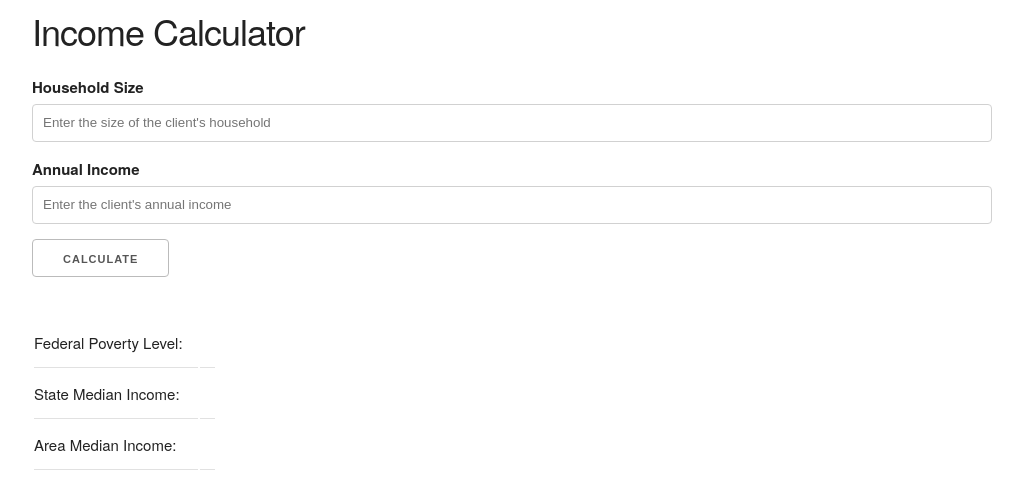
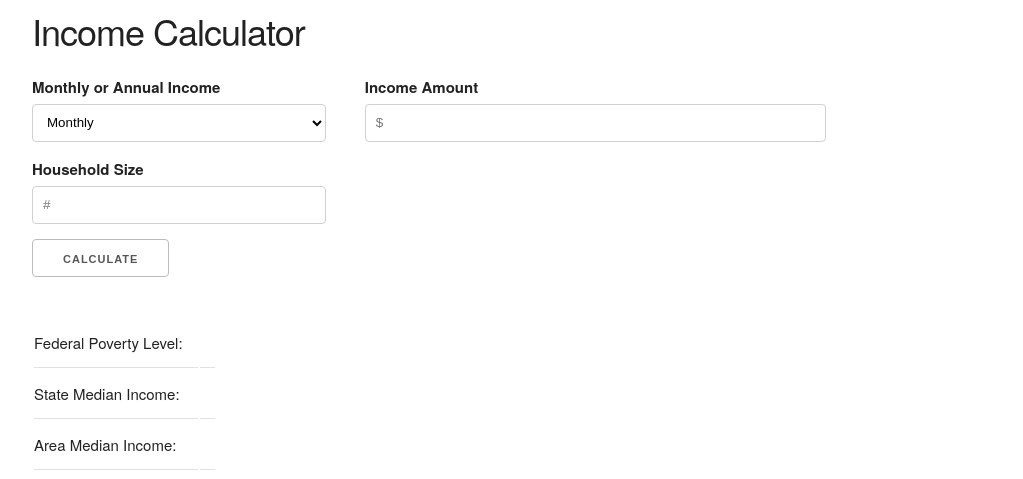
Before and after one commit to mark-hager/KC211-Income-calculator, a Flask app: page / in a window 1280 px wide. Shown: the top 479 px of the page, without its empty margins (128-1151 px from the left). Run offline with Flask 2, Linux system fonts and the light colour scheme.

Commit message:
math is off

```diff
--- a/New Income Calc/app.py
+++ b/New Income Calc/app.py
@@ -145,15 +145,17 @@ def send(fpl = sum, smi = sum, ami = sum):
             flash('Household size must be a number greater than 0.')
             errors = True
 
-
-        raw_annual_income = request.form['Annual Income']
+        income_type = request.form['Income Type']
+        raw_income = request.form['Income Amount']
         # remove dollar signs and commas from income
         clean_income = re.compile(r'[^\d.]+')
-        annual_income = clean_income.sub('', raw_annual_income)
-        # check that annual income is a nonnegative number
+        raw_income = clean_income.sub('', raw_income)
+        # check that income is a nonnegative number
         try:
-            if float(annual_income) >= 0:
-                annual_income = float(annual_income)
+            if float(raw_income) >= 0 and income_type == 'Monthly':
+                annual_income = float(raw_income) * 12
+            elif float(raw_income) >= 0 and income_type == 'Annual':
+                annual_income = float(raw_income)
         # else give an error
         except ValueError:
             flash('Household income must be 0 or greater.')
@@ -161,6 +163,7 @@ def send(fpl = sum, smi = sum, ami = sum):
         # if there's an error refresh the page
         if errors:
             return render_template('app.html')
+
 
     FPL = calculate_fpl(annual_income, household_size)
     SMI = calculate_smi(annual_income, household_size)
--- a/New Income Calc/templates/app.html
+++ b/New Income Calc/templates/app.html
@@ -38,21 +38,47 @@
       {% endfor %}
 
       <form action="/send" method="POST" autocomplete="off">
+
+        <div class="row">
+
+
+          <div class ="four columns">
+            <label for="Income Type">Monthly or Annual Income</label>
+            <select class="u-full-width" name="Income Type">
+              <option value="Monthly">Monthly</option>
+              <option value="Annual">Annual</option>
+            </select>
+
+          </div>
+
+          <div class="one-half column">
+              <label for="Income Amount">Income Amount</label>
+            <input
+              type="text"
+              placeholder="$"
+              class="u-full-width"
+              name="Income Amount"
+            />
+          </div>
+        </div>
+
+
+
+        <div class="row">
+          <div class="four columns">
             <label for="Household Size">Household Size</label>
             <input
               type="text"
-          placeholder="Enter the size of the client's household"
+              placeholder="#"
               class="u-full-width"
               name="Household Size"
             />
+          </div>
+          <div class="four columns">
 
-        <label for="Annual Income">Annual Income</label>
-        <input
-          type="text"
-          placeholder="Enter the client's annual income"
-          class="u-full-width"
-          name="Annual Income"
-        />
+          </div>
+        </div>
+
         <!--
         <label for="Income Measurement">Income Measurement</label>
         <select class="u-full-width" name="Income Measurement">
@@ -83,5 +109,7 @@
         </tr>
       </table>
     </div>
+
+
   </body>
 </html>
```
Lines whose indentation alone changed are shown as unchanged.
